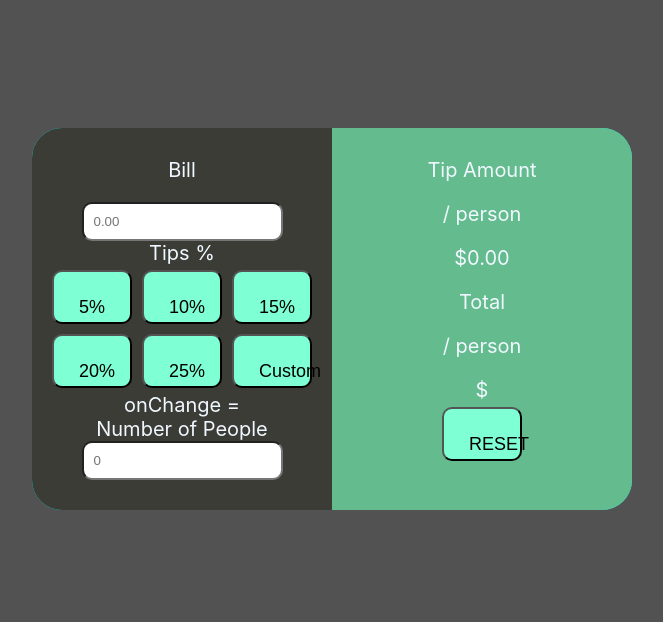
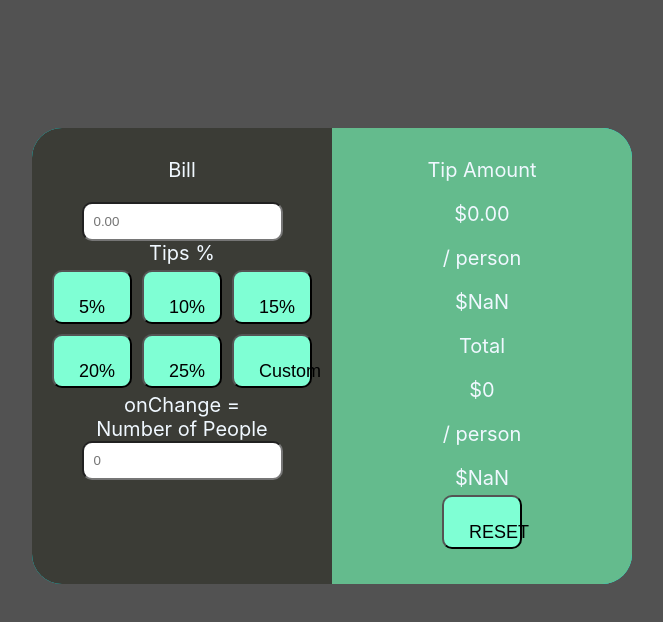
Before and after one commit to tranr5/tip-calc, a React (Create React App) app: page / in a window 1280 px wide. Shown: the top 622 px of the page, without its empty margins (352-1015 px from the left). Built offline with nearby package versions, Linux system fonts and the light colour scheme.

Commit message:
added the outputs of solutions

```diff
--- a/src/components/SetForm.js
+++ b/src/components/SetForm.js
@@ -8,6 +8,7 @@ const SetForm = () => {
     const [tipTotal, setTipTotal] = useState(0)
     const [person, setPeople] = useState(0)
     const [per, setPer] = useState(0)
+    const [divide, setTotalDivide] = useState(0)
 
     const perFunc = (e)=>{
       if (e) {
@@ -19,9 +20,10 @@ const SetForm = () => {
   useEffect(() => {
     setTipTotal(tip*amount)
     setPer(tipTotal/person)
-    setTotal(tipTotal+amount)
+    setTotal(((tip*100) - (0 - amount)))
+    setTotalDivide(total/person)
 
-  },[amount,tip, person])
+  },[amount,tip, person, tipTotal])
 
   const resetFunc = ()=>setAmount(0)
 
@@ -57,16 +59,20 @@ const SetForm = () => {
           </div>
 
       <div className="right">
+
         <div>
-          <p>Tip Amount</p>
+          <p>Tip Amount </p>
+          <div className='tip-total' input type="text" placeholder={'0.00'}>${((Math.round(tipTotal * 100)) / 100).toFixed(2)}</div>
           <p>/ person</p>
-        <div className='tip-total' input type="text" placeholder={'0.00'}>${((Math.round(tipTotal * 100)) / 100).toFixed(2)}</div>
+          <div className='tip-total' input type="text" placeholder={'0.00'}>${((Math.round(per * 100)) / 100).toFixed(2)}</div>
         </div>
+
         <div>
-          <p>Total</p>
-          <p>/ person</p>
-          <div className='totals' input type="text" placeholder={'0'}/>${setPeople}
+          <p>Total</p> <div className='totals' input type="number" placeholder={'0'}/>${(total)}
         </div>
+          <p>/ person</p> <div className='totals' input type="number" placeholder={'0'}/>${(divide)}
+
+
         <div className='button-reset' >
                             <button className='button-reset_fill' onClick={resetFunc} > RESET </button>
                             </div>
```
